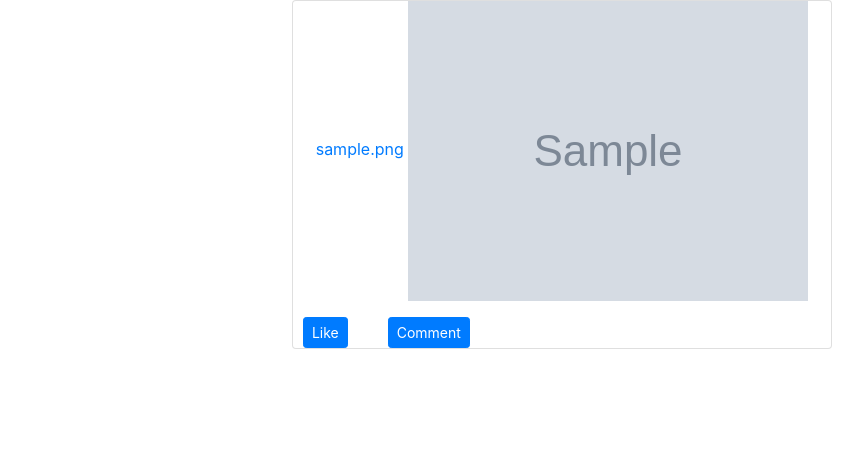
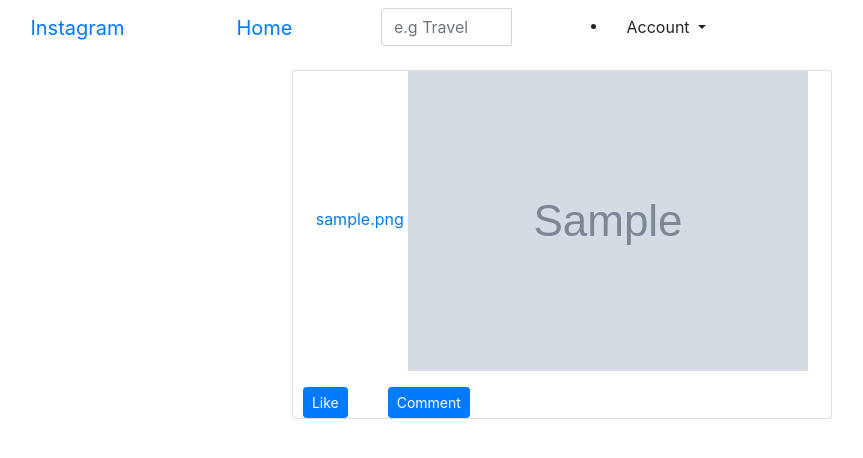
Before and after one commit to Kevson102/Phoenix-IG, a Django app: page / in a window 1280 px wide. Shown: the top 458 px of the page, without its empty margins (78-941 px from the left). Run offline with Django 3.2, Linux system fonts and the light colour scheme; a user stored in the database is signed in; tables that the repository leaves empty hold one stand-in row (values such as "Sample post"); grey boxes marked "Sample" are stand-in pictures; some libraries are stand-ins or nearby versions.

Commit message:
IMPLIMENTS THE LOGIN FUNCTIONALITY

```diff
--- a/instagram/urls.py
+++ b/instagram/urls.py
@@ -23,4 +23,5 @@ urlpatterns = [
     url(r'', include('phoenixgram.urls')),
     url(r'^accounts/', include('registration.backends.simple.urls')),
     url(r'^accounts/', include('django.contrib.auth.urls')),
+    url(r'^logout/$', views.logout, {"next_page":'/'}),
 ]
--- a/phoenixgram/templates/index.html
+++ b/phoenixgram/templates/index.html
@@ -25,7 +25,7 @@
         </div>
 
         <div class="col-sm-2 col-md-2 col-lg-2">
-          <a href="" class="btn btn-sm btn-primary mt-2">Comment</a>
+          <a href="{%url 'image_details' photo_id=image.id%}" class="btn btn-sm btn-primary mt-2">Comment</a>
         </div>
 
         <!-- Empty column -->
--- a/phoenixgram/templates/navbar.html
+++ b/phoenixgram/templates/navbar.html
@@ -0,0 +1,61 @@
+<!DOCTYPE html>
+<html lang="en">
+<head>
+  <meta charset="UTF-8">
+  <meta http-equiv="X-UA-Compatible" content="IE=edge">
+  <meta name="viewport" content="width=device-width, initial-scale=1.0">
+  <title>Document</title>
+</head>
+<body>
+  <nav class="navbar navbar-inverse">
+    <div class=" text-center container">
+      <div class="row">
+        <div class="navbar-header col-sm-3 col-md-3 col-lg-3">
+          <a class="navbar-brand" href="{% url 'home' %}"> Instagram </a>
+        </div>
+
+        <div class="text-center navbar-header col-sm-3 col-md-3 col-lg-3">
+          <a class="navbar-brand" href="{% url 'home' %}"> Home</a>
+        </div>
+
+        <div class="col-sm-3 col-md-3 col-lg-3 navbar-right">
+          <form class="navbar-form" role="search" action="">
+            <div class="input-group">
+              <input type="text" class="form-control" placeholder="e.g Travel" name="category">
+              <div class="input-group-btn">
+                <button type="submit" class="btn btn-default"><i class="glyphicon glyphicon-search"></i></button>
+              </div>
+            </div>
+          </form>
+        </div>
+
+        <div class="col-sm-3 col-md-3 col-lg-3">
+          {% if user.is_authenticated %}
+            <ul>
+              <li class="dropdown">
+                <a href="#" class="dropdown-toggle btn btn-default" data-toggle="dropdown" role="button" aria-expanded="false">Account <span class="caret"></span></a>
+                <ul class="dropdown-menu" role="menu">
+                  <li>
+                    <a href="{% url 'home' %}">Home</a>
+                  </li>
+                  <li>
+                    <a href="/accounts/password/change">Change Password</a>
+                  </li>
+                  <li>
+                    <a href="/logout">Logout</a>
+                  </li>
+                </ul>
+              </li>
+            </ul>
+          {%else%}
+            <li>
+              <a href="/accounts/login" class="btn btn-default">Login</a>
+            </li>
+          {%endif%}
+
+        </div>
+      </div>
+    </div>
+  </nav>
+</body>
+</html>
--- /dev/null
+++ b/phoenixgram/templates/profile.html
@@ -0,0 +1,6 @@
+{% extends 'common/base.html' %}
+
+{%block content%}
+{{block.super}}
+
+{%endblock%}
--- a/phoenixgram/urls.py
+++ b/phoenixgram/urls.py
@@ -4,5 +4,5 @@ from . import views
 urlpatterns = [
     url(r'^$', views.home, name='home'),
     url(r'^details/(?P<photo_id>\d+)', views.image_detail, name='image_details'),
-
+    url(r'^accounts/profile/', views.profile, name='profile'),
 ]
--- a/phoenixgram/views.py
+++ b/phoenixgram/views.py
@@ -11,6 +11,7 @@ def home(request):
   return render(request, 'index.html', {"images":images})
 
 # Display the details of an image
+@login_required(login_url='/accounts/login/')
 def image_detail(request, photo_id):
   try:
     image_details = Image.objects.get(pk = photo_id)
@@ -31,6 +32,9 @@ def image_detail(request, photo_id):
     form = CommentForm()
   return render(request, "detailedImage.html", {"details":image_details, "form":form, "comments":image_comments})
 
+@login_required(login_url='/accounts/login/')
+def profile(request):
+  return render(request, 'profile.html')
 # def add_comment(request):
 #   if request.method == "POST":
 #     form = CommentForm(request.POST)
```
